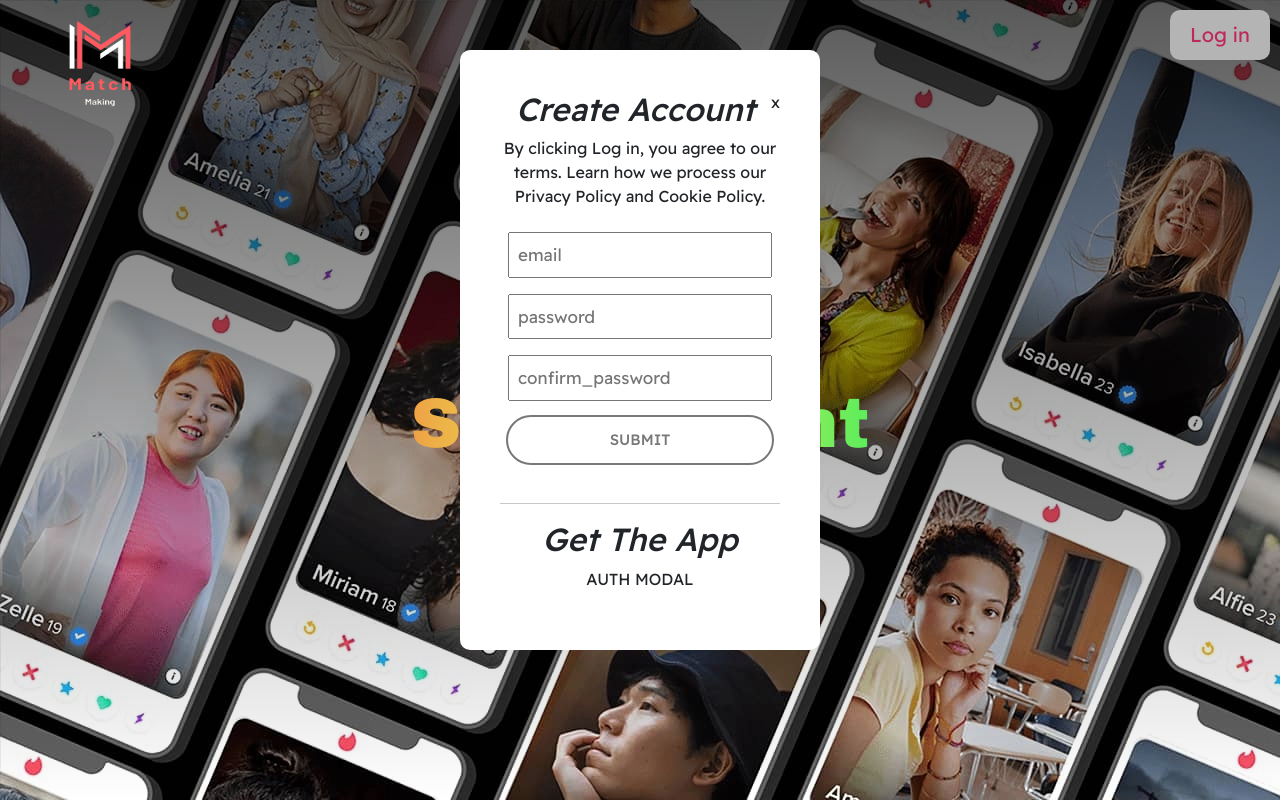
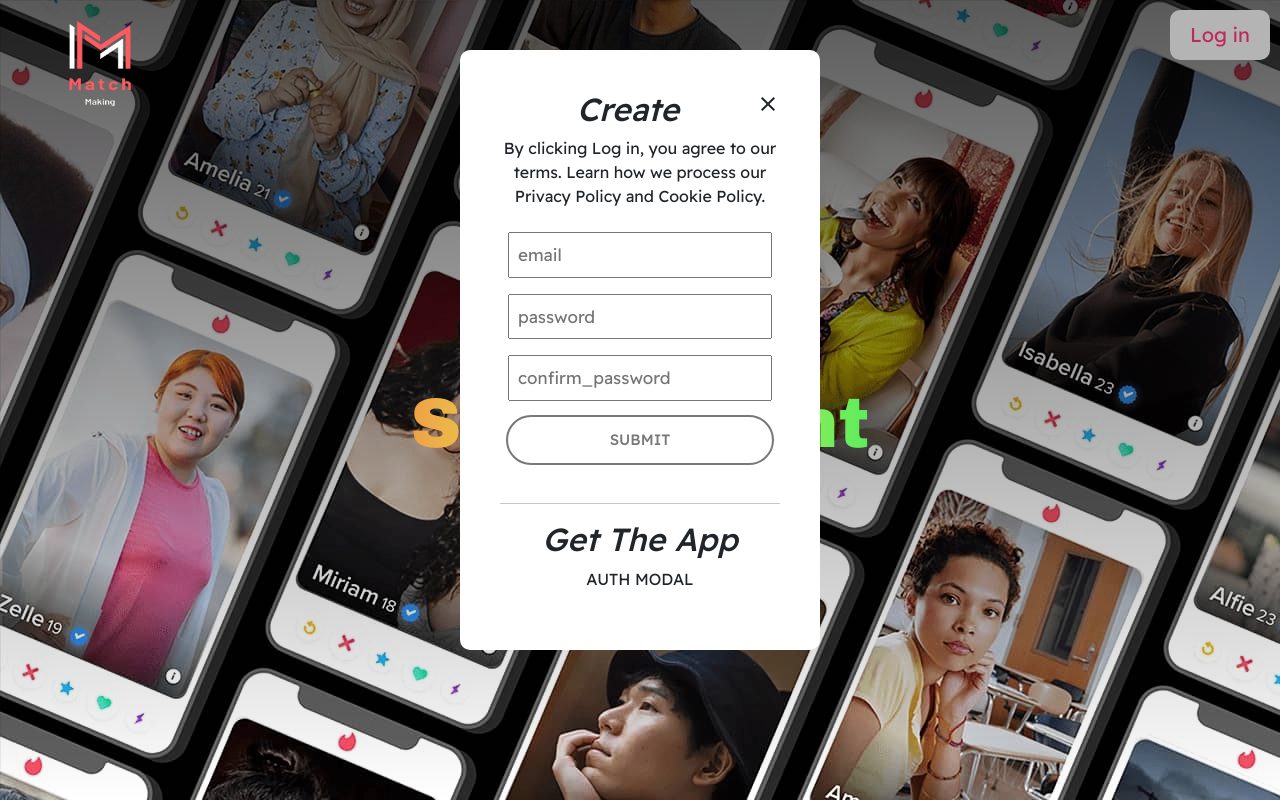
Before and after one commit to satyam541/tinder-clone-complete, a React (Create React App) app in the folder frontend/: page / in a window 1280 px wide. Both pictures are taken after a click on the button "CREATE ACCOUNT". Built offline with nearby package versions, Linux system fonts and the light colour scheme.

Commit message:
icons added

```diff
--- a/frontend/src/App.js
+++ b/frontend/src/App.js
@@ -8,17 +8,17 @@ import { useCookies } from "react-cookie"
 const App = () => {
   const [cookies,setCookies,removeCookies]    = useCookies(['user'])
   const authToken                             = cookies.AuthToken;
-  const [isLoading,setIsLoading]              = useState(false);
+  const [isLoading,setIsLoading]              = useState(true);
   console.log(isLoading);
   return (
     <div>
       {isLoading && <LoadingSpinner/>}
       <BrowserRouter>
         <Routes>
-          <Route path="/" element={<Home />} />
-          <Route path="/home" element={<Home loader={isLoading} />} />
-          {authToken && <Route path="/dashboard" element={<Dashboard loader={isLoading} />} />}
-          {authToken && <Route path="/onboard" element={<Onboard />} />}
+          <Route path="/" element={<Home setIsLoading={setIsLoading} isLoading={isLoading} />} />
+          <Route path="/home" element={<Home setIsLoading={setIsLoading} isLoading={isLoading} />} />
+          {authToken && <Route path="/dashboard" element={<Dashboard setIsLoading={setIsLoading} isLoading={isLoading} />} />}
+          {authToken && <Route path="/onboard" element={<Onboard setIsLoading={setIsLoading} isLoading={isLoading} />} />}
         </Routes>
 
       </BrowserRouter>
--- a/frontend/src/components/AuthModal.js
+++ b/frontend/src/components/AuthModal.js
@@ -2,8 +2,9 @@ import React,{useState} from "react"
 import axios from "axios"
 import { useNavigate } from "react-router-dom"
 import { useCookies } from "react-cookie"
-
-const AuthModal = ({setShowModal,signUp})=>{
+// import IconButton from '@mui/core/IconButton';
+import CloseIcon from '@mui/icons-material/Close';
+const AuthModal = ({setShowModal,signUp,setIsLoading})=>{
   const [email,setEmail]                      = useState(null)
   const [password,setPassword]                = useState(null)
   const [confirmPassword,setConfirmPassword]  = useState(null)
@@ -35,6 +36,7 @@ const AuthModal = ({setShowModal,signUp})=>{
       setCookies('AuthToken',response.data.token)
       // console.log(response);
       const success   = response.status ==  201;
+      setIsLoading(false);
       if(success && signUp) navigate("/onboard")
       if(success && !signUp) navigate("/dashboard")
       window.location.reload();
@@ -54,8 +56,8 @@ const AuthModal = ({setShowModal,signUp})=>{
 
   return (
     <div className="auth-modal">
-      <div className="close-icon" onClick={handleClick}>x</div>
-      <h2>{signUp ? "Create Account":"Log In"}</h2>
+      <div className="close-icon" onClick={handleClick}><CloseIcon /></div>
+      <h2>{signUp ? "Create":"Log In"}</h2>
       <p>By clicking Log in, you agree to our terms. Learn how we process our Privacy Policy and Cookie Policy.</p>
       <form onSubmit={handleSubmit}>
         <input type="email" id="email" name="email" placeholder="email"
--- a/frontend/src/components/ChatContainer.js
+++ b/frontend/src/components/ChatContainer.js
@@ -22,7 +22,7 @@ function ChatContainer(props) {
 
   return (
     <div className='chat-container'>
-      <ChatHeader user={props.user} />
+      <ChatHeader user={props.user} setIsLoading={props.setIsLoading} />
       <div>
         <button className='option' onClick={()=>setClickedUser(null)}>Matches</button>
         <button className='option' disabled={clickedUser ? false :true} >Chat</button>
--- a/frontend/src/components/ChatHeader.js
+++ b/frontend/src/components/ChatHeader.js
@@ -11,6 +11,7 @@ function ChatHeader(props) {
     removeCookies('AuthToken',cookies.AuthToken);
     removeCookies('Email',cookies.Email);
     removeCookies('User',cookies.User);
+    props.setIsLoading(true)
     navigate('/');
     window.location.reload();
 
--- a/frontend/src/pages/Dashboard.js
+++ b/frontend/src/pages/Dashboard.js
@@ -3,7 +3,7 @@ import ChatContainer from '../components/ChatContainer.js'
 import TinderCard from "react-tinder-card"
 import { useCookies } from "react-cookie"
 import axios from "axios"
-function Dashboard() {
+function Dashboard(props) {
   const [cookies, setCookies, removeCookies] = useCookies(['user'])
   const [user, setUser] = useState(null);
   const [genderedUsers, setGenderedUsers] = useState([]);
@@ -85,6 +85,7 @@ function Dashboard() {
 
 
   useEffect(() => {
+    props.setIsLoading(false)
     getUser()
 
   }, [])
@@ -103,7 +104,7 @@ function Dashboard() {
   return (
     <>
       {user && <div className='dashboard'>
-        <ChatContainer user={user} />
+        <ChatContainer user={user} setIsLoading={props.setIsLoading} />
         <div className='swipe-container'>
           <div className='card-container'>
 
--- a/frontend/src/pages/Home.js
+++ b/frontend/src/pages/Home.js
@@ -3,7 +3,7 @@ import Navbar from "../components/Navbar.js"
 import AuthModal from "../components/AuthModal.js"
 function Home(props) {
   const [showModal,setShowModal]              = useState(false);
-  const [signUp,setIsSignUp]                  = useState(null);
+  const [signUp,setIsSignUp]                  = useState(props.loader);
 
   const authToken=false;
   const userAction =  ()  =>{
@@ -12,12 +12,12 @@ function Home(props) {
   }
 
 
-  // useEffect(()=>{
-  //   setIsLoading(false)
-  // },[]);
+  useEffect(()=>{
+    props.setIsLoading(false)
+  },[]);
 
   return (
-    <div className='overlay' >
+    <div className='overlay' style={props.isLoading ? {filter: `blur(4px)`}:{filter: `blur(0px)`}} >
     <Navbar minimal={false} authToken={false} setShowModal={setShowModal} showModal={showModal}
     setIsSignUp={setIsSignUp}  />
       <div className="home">
@@ -27,7 +27,7 @@ function Home(props) {
 
         </button>
     {showModal && (
-      <AuthModal setShowModal={setShowModal} signUp={signUp}/>
+      <AuthModal setShowModal={setShowModal} signUp={signUp} setIsLoading={props.setIsLoading} />
     )}
 
       </div>
```
Also changed, not shown: frontend/package.json (+8 -1 lines), 1 other file (tests, documents, lock files or other folders).
